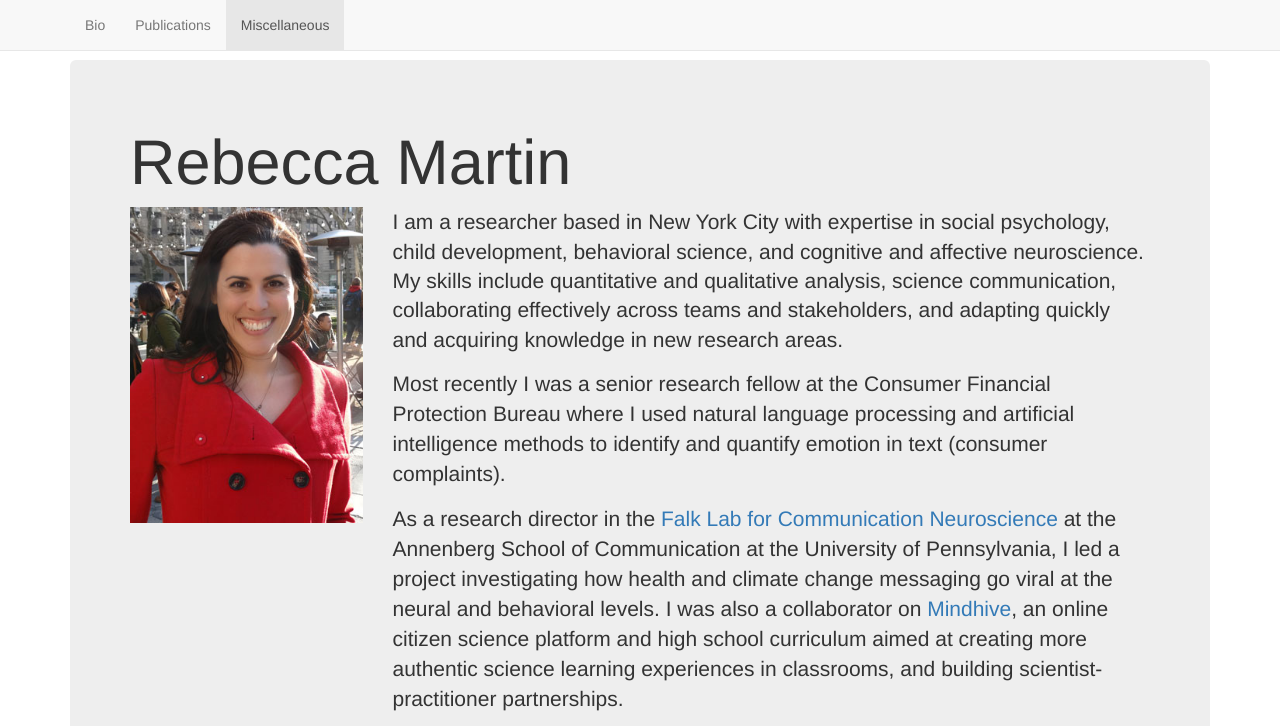
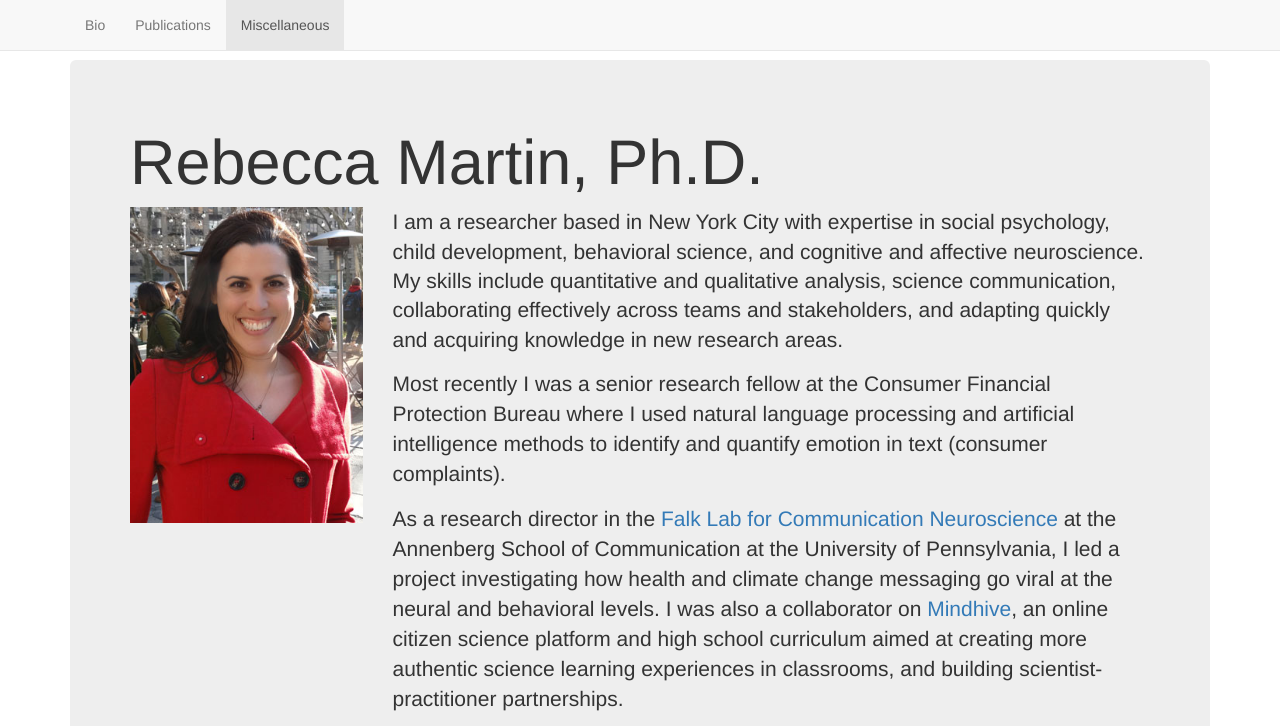
Before and after one commit to beckmart/beckmart.github.io, a plain HTML site: page index.html in a window 1280 px wide. Shown: the top 726 px of the page. Drawn offline with nearby package versions, Linux system fonts and the light colour scheme.

Commit message:
Update index.html
updated title

```diff
--- a/index.html
+++ b/index.html
@@ -51,7 +51,7 @@
     <div class="container body-padding">
 
       <section class="jumbotron">
-        <h1>Rebecca Martin</h1>
+        <h1>Rebecca Martin, Ph.D.</h1>
         <div id="bio" class="row">
           <div class="col-md-3">
             <img class="img-responsive" src="assets/profile.jpg" alt="Rebecca Martin profile picture">
```
